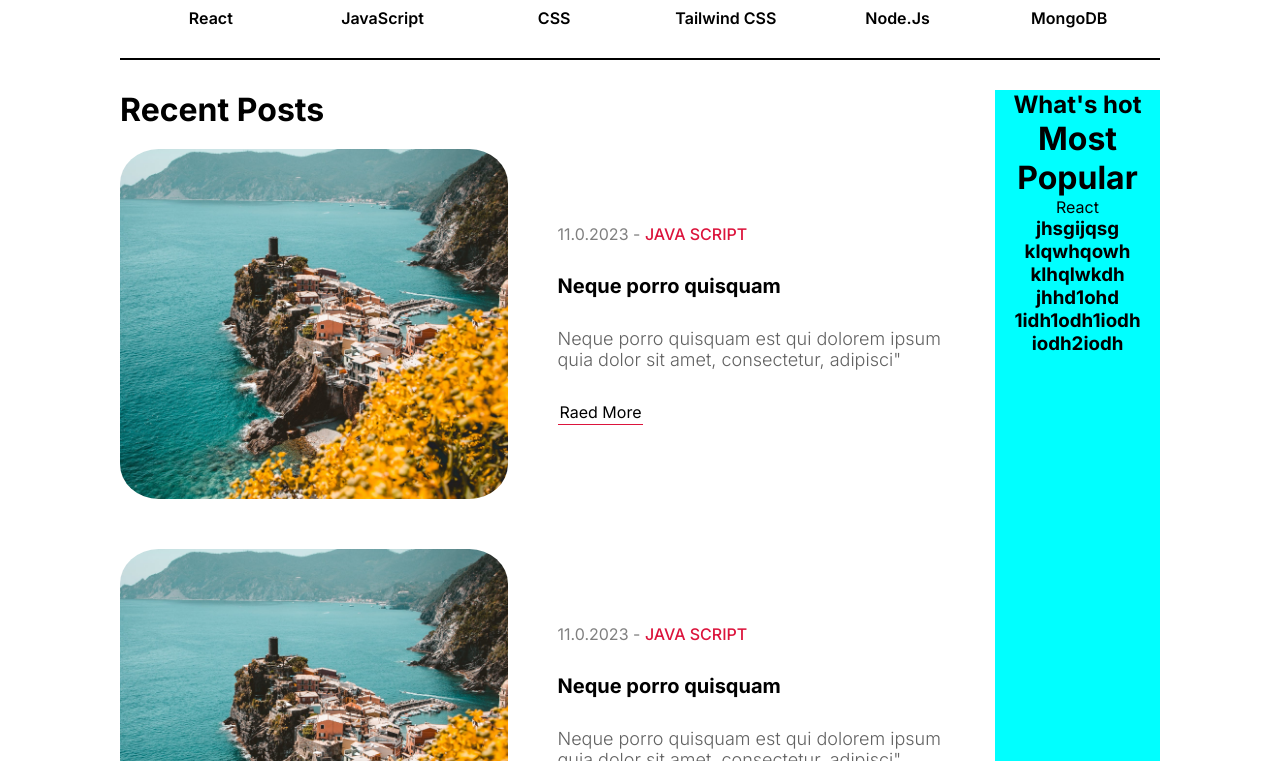
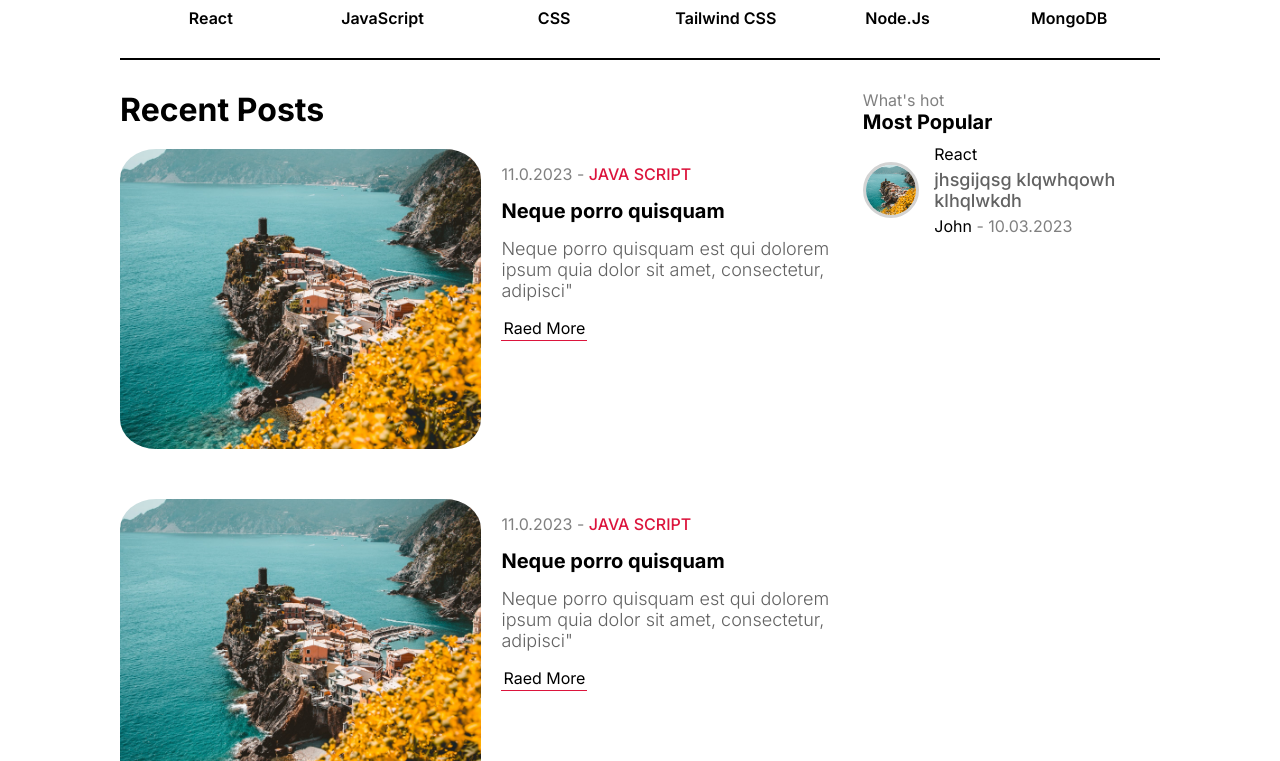
Before and after one commit to Ikamrava/NerdyNode, a Next.js app: page / in a window 1280 px wide. Shown: the part 899-1660 px from the top of the page. Built offline with nearby package versions, Linux system fonts and the light colour scheme.

Commit message:
category in menu

```diff
--- a/src/app/homepage.module.css
+++ b/src/app/homepage.module.css
@@ -1,5 +1,5 @@
 .content{
     display: flex;
-    gap: 50px;
+
     margin-top: 30px;
 }
--- a/src/component/card/card.module.css
+++ b/src/component/card/card.module.css
@@ -1,14 +1,14 @@
 .container{
  margin-bottom: 50px;
  display: flex;
- align-items: center;
- gap: 50px;
+ align-items: start;
+ gap: 20px;
 
 }
 
 .imageContainer{
     flex:1;
-    height: 350px;
+    height: 300px;
     position: relative;
 }
 .image{
@@ -20,7 +20,11 @@
     flex: 1;
     display: flex;
     flex-direction: column;
-    gap: 30px;
+    gap: 15px;
+    margin-top: 15px;
+
+
+
 }
 
 .date{
--- a/src/component/menu/Menu.jsx
+++ b/src/component/menu/Menu.jsx
@@ -5,22 +5,26 @@ import Image from 'next/image'
 function Menu() {
   return (
     <div className={styles.container}>
-      <h2 className={styles.new}>{"What's hot"}</h2>
-      <h1>Most Popular</h1>
+      <h2 className={styles.subtitle}>{"What's hot"}</h2>
+      <h1 className={styles.title}>Most Popular</h1>
+
         <div className={styles.items}>
-        <div className={styles.item}>
          <Link href="/" className={styles.item}>
             <div className={styles.imageContainer}>
-          <Image src="/p1.jpeg" alt="food"  fill />
+              <Image src="/p1.jpeg" alt="food" fill className={styles.image} />
             </div>
             <div className={styles.textContainer}>
                 <span className={`${styles.category} ${styles.react}`}>React</span>
-          <h3>jhsgijqsg klqwhqowh klhqlwkdh jhhd1ohd 1idh1odh1iodh iodh2iodh</h3>
+                  <h3 className={styles.postTitle}>jhsgijqsg klqwhqowh klhqlwkdh</h3>
+                <div lassName={styles.details}>
+                    <span className={styles.userName}>John</span>
+                    <span className={styles.date}> - 10.03.2023</span>
+                </div>
             </div>
          </Link>
         </div>
 
-      </div>
+
     </div>
   )
 }
--- a/src/component/menu/menu.module.css
+++ b/src/component/menu/menu.module.css
@@ -1,7 +1,66 @@
 .container{
-  flex: 1;
-  background-color: aqua;
+  flex: 2;
   align-items: center;
   justify-content: center;
-  text-align: center;
+
 }
+
+.items{
+
+}
+.item{
+  display: flex;
+  align-items: center;
+  gap: 5px;
+
+
+}
+
+.subtitle{
+ color: gray;
+ font-size: 16px;
+ font-weight: 400;
+}
+
+.title{
+  margin-bottom: 10px;
+  font-size: 20px;
+
+}
+
+.imageContainer{
+  flex: 1;
+  aspect-ratio: 1/1;
+  position: relative;
+}
+
+.textContainer{
+  flex: 4;
+  text-align: start;
+  padding-left: 10px;
+  display: flex;
+  flex-direction: column;
+  gap: 5px;
+
+
+}
+.image{
+  border-radius: 50%;
+  border: 3px solid lightgray;
+  object-fit: cover ;
+}
+
+.postTitle{
+  font-size: 18px;
+  font-weight:500;
+  color: var(--softTextColor);
+}
+
+
+.details{
+  font-size: 12px ;
+}
+
+.date{
+  color: gray;
+}
```
Lines whose indentation alone changed are shown as unchanged.
